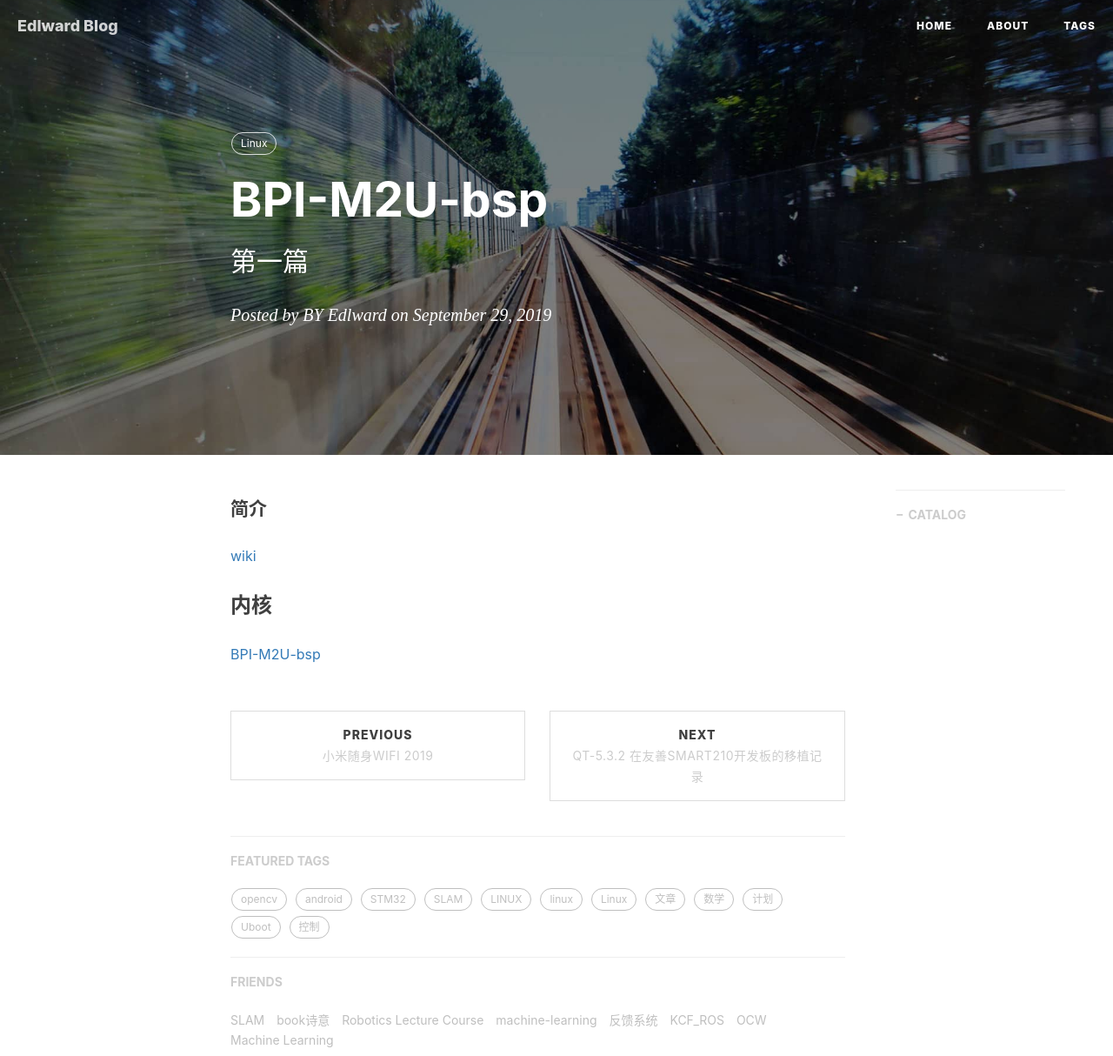
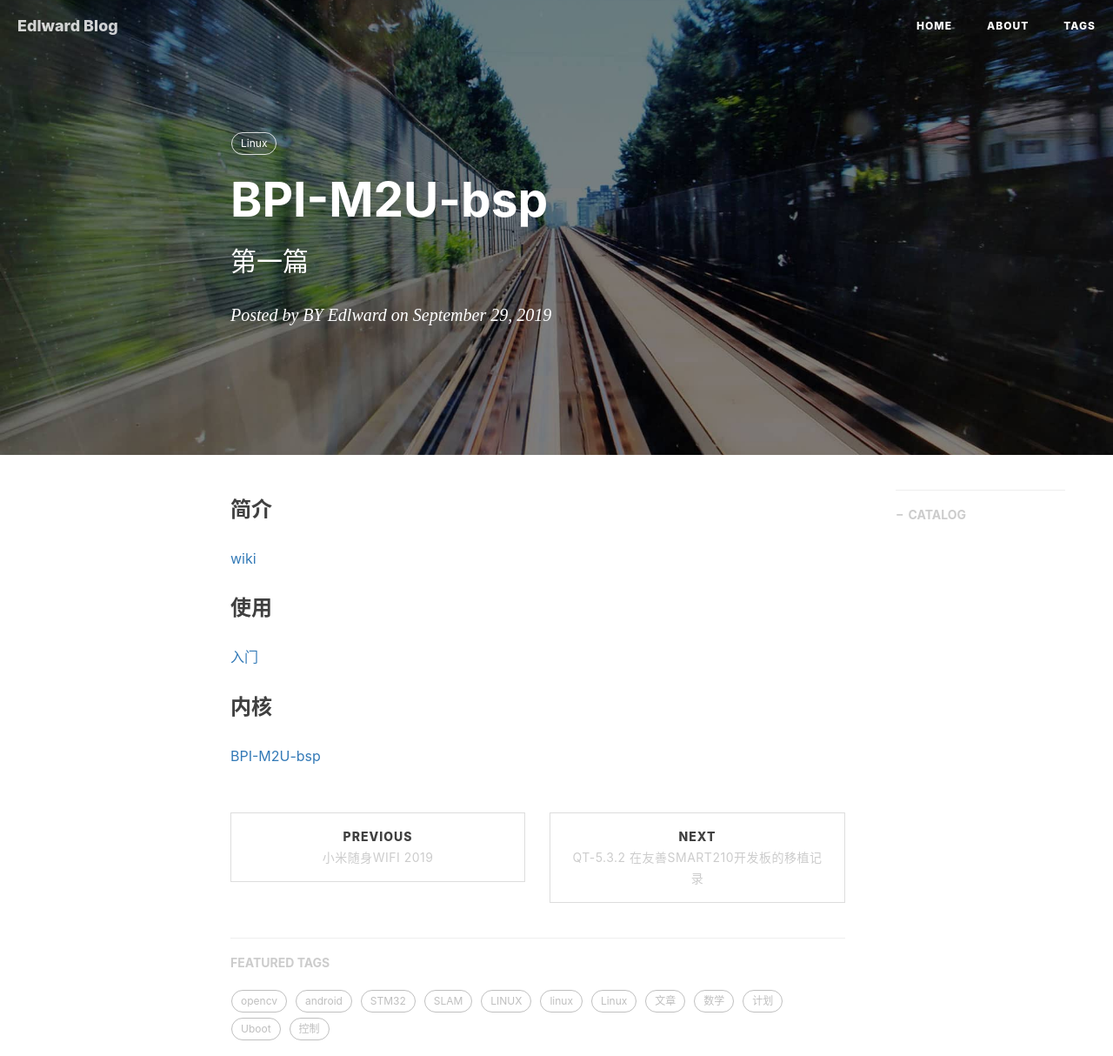
Before and after one commit to gary-robotics/dlward, a Jekyll site: the page built from _posts/2019-09-28-BPI-M2U-bsp-2019.markdown, in a window 1280 px wide, cut to the strip 0-1214 px from the top of the page. Shown: the whole strip at 87% size. Built offline with Jekyll 4.4.1, drawn with Linux system fonts in a browser that asks for light colours; nearby versions of some CDN libraries; comment, search, counter and statistics services are not loaded.

Commit message:
Update 2019-09-28-BPI-M2U-bsp-2019.markdown

```diff
--- a/_posts/2019-09-28-BPI-M2U-bsp-2019.markdown
+++ b/_posts/2019-09-28-BPI-M2U-bsp-2019.markdown
@@ -10,9 +10,11 @@ tags:                               #标签
     - Linux
 ---
 
-#### 简介
+### 简介
 [wiki](http://wiki.banana-pi.org/Banana_Pi_BPI-M2U)
 
+### 使用
+[入门](http://wiki.banana-pi.org/Getting_Started_with_M2_Ultra_%26_Berry)
 
 ### 内核
 [BPI-M2U-bsp](https://github.com/BPI-SINOVOIP/BPI-M2U-bsp)
```
